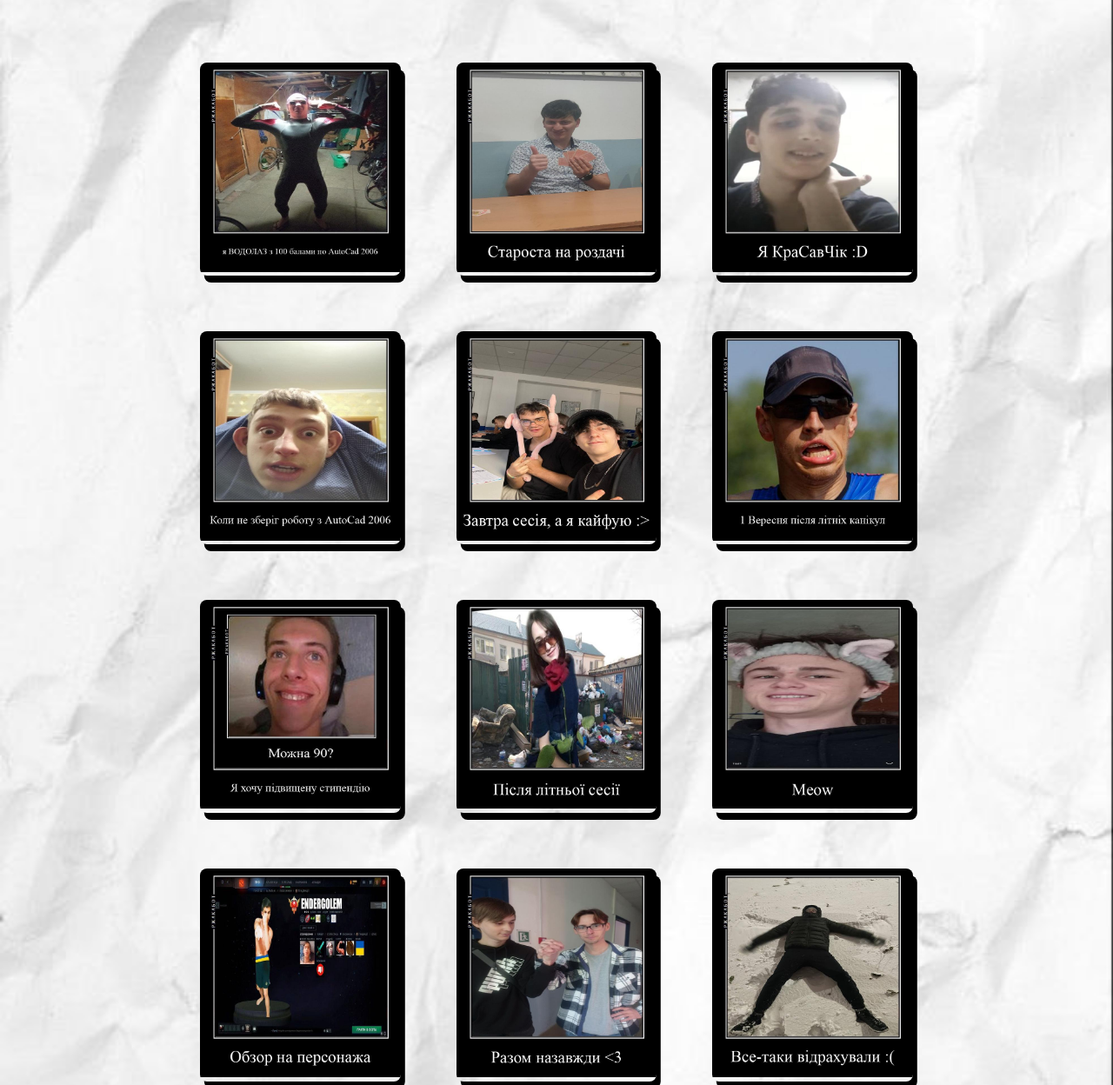
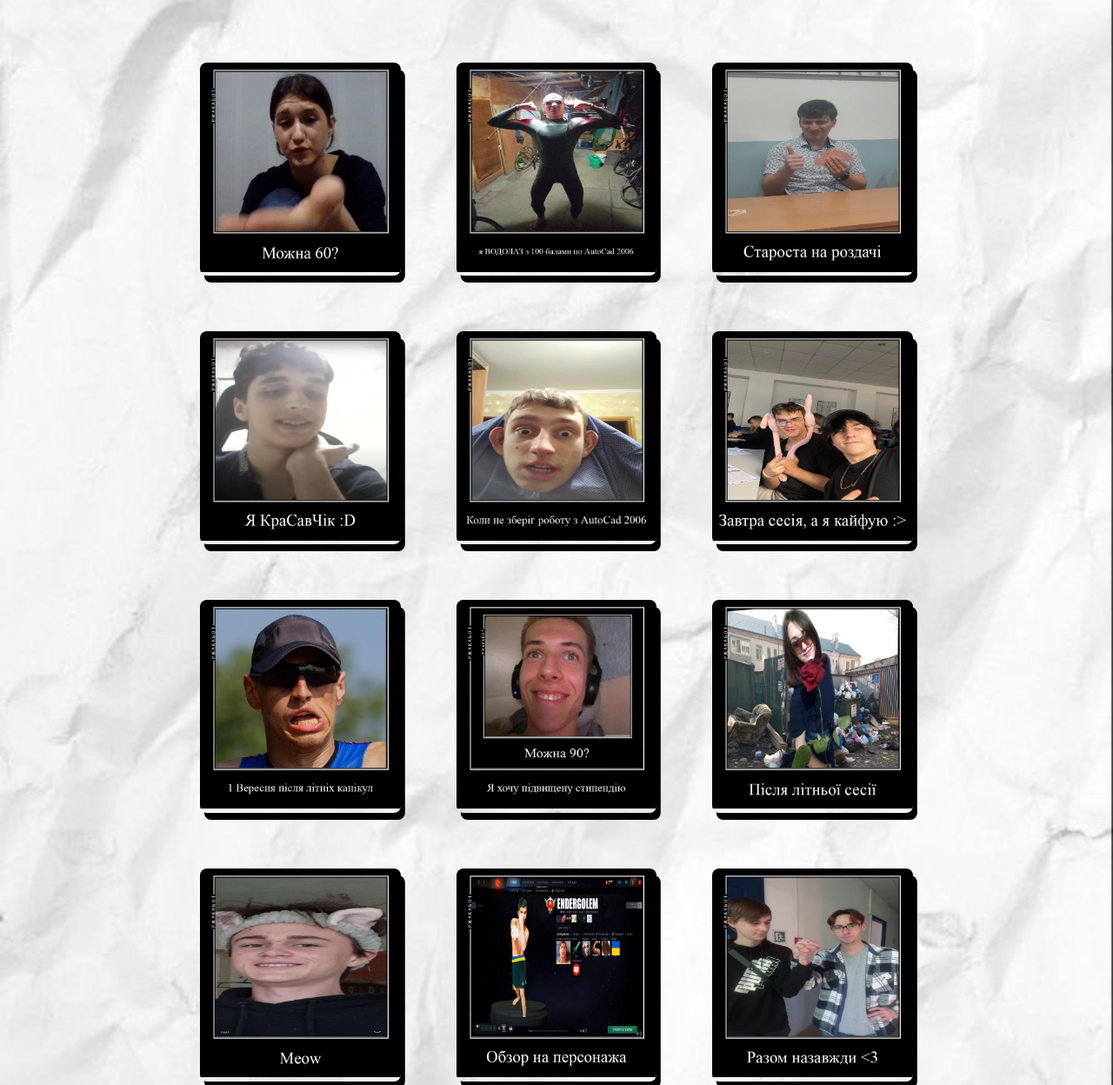
Before and after one commit to Maxsoson/Our-Life-In-College, a plain HTML site: page memes.html in a window 1280 px wide. Shown: the part 372-1620 px from the top of the page at 87% size. Drawn offline with Linux system fonts and the light colour scheme; some packages are replaced by stand-ins of ours; a script that the page names is missing.

Commit message:
Our Life In College
Our Life In College

```diff
--- a/memes.html
+++ b/memes.html
@@ -219,8 +219,11 @@
 
       <section class="gallery-mame">
 
-          <a href="images/meme1.jpeg">
-            <img src="images/meme1.jpeg">
+          <a href="images/meme0.jpg">
+            <img src="images/meme0.jpg">
+          </a>
+          <a href="images/meme1.jpg">
+            <img src="images/meme1.jpg">
           </a>
           <a href="images/meme2.jpg">
               <img src="images/meme2.jpg">
@@ -228,8 +231,8 @@
           <a href="images/meme3.jpg">
               <img src="images/meme3.jpg">
           </a>
-          <a href="images/meme4.jpeg">
-              <img src="images/meme4.jpeg">
+          <a href="images/meme4.jpg">
+              <img src="images/meme4.jpg">
           </a>
           <a href="images/meme5.jpg">
               <img src="images/meme5.jpg">
@@ -252,14 +255,23 @@
           <a href="images/meme11.jpg">
               <img src="images/meme11.jpg">
           </a>
-          <a href="images/meme12.jpeg">
-              <img src="images/meme12.jpeg">
+          <a href="images/meme12.jpg">
+              <img src="images/meme12.jpg">
           </a>
           <a href="images/meme13.jpg">
             <img src="images/meme13.jpg">
           </a>
           <a href="images/meme14.jpg">
             <img src="images/meme14.jpg">
+          </a>
+          <a href="images/meme15.jpg">
+            <img src="images/meme15.jpg">
+          </a>
+          <a href="images/meme16.jpg">
+            <img src="images/meme16.jpg">
+          </a>
+          <a href="images/meme17.jpg">
+            <img src="images/meme17.jpg">
           </a>
       </section>
 
```
Also changed, not shown: images/meme0.jpg (added), images/meme1.jpg (renamed from images/meme1.jpeg), images/meme12.jpg (renamed from images/meme12.jpeg), images/meme15.jpg (added), images/meme16.jpg (added), images/meme17.jpg (added), images/meme4.jpg (renamed from images/meme4.jpeg).
